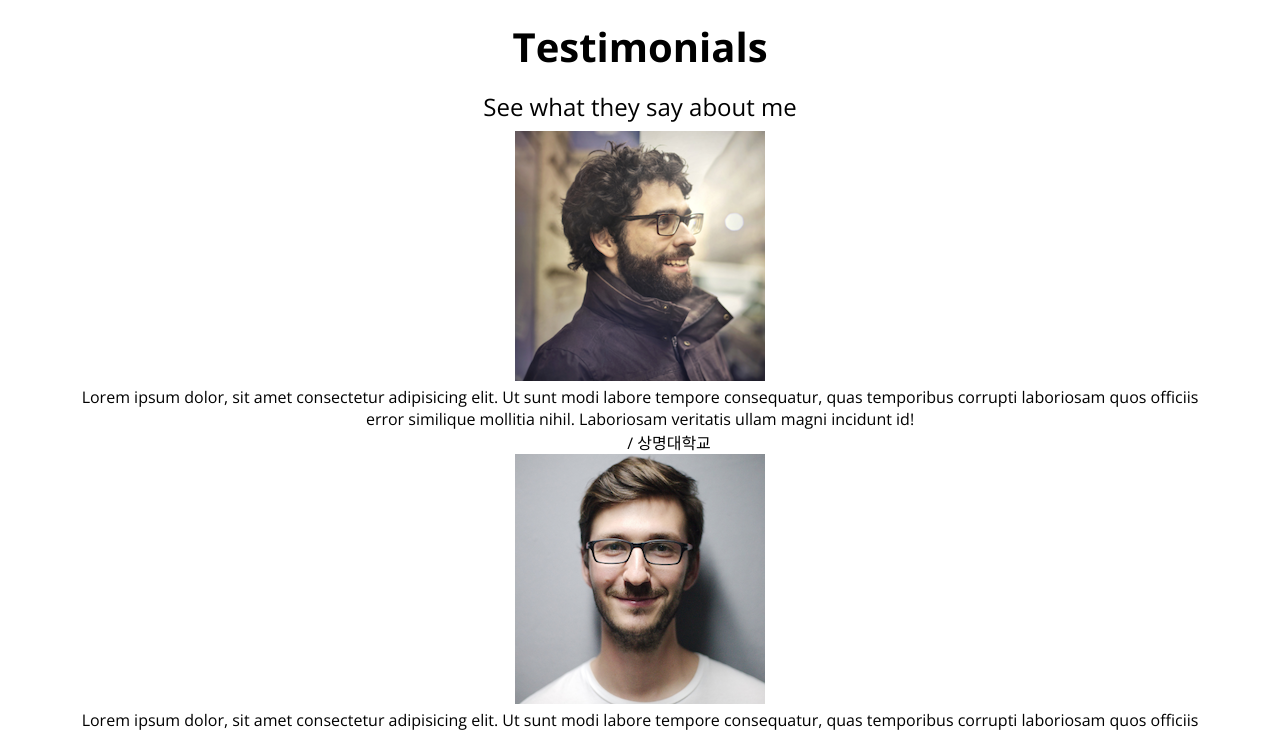
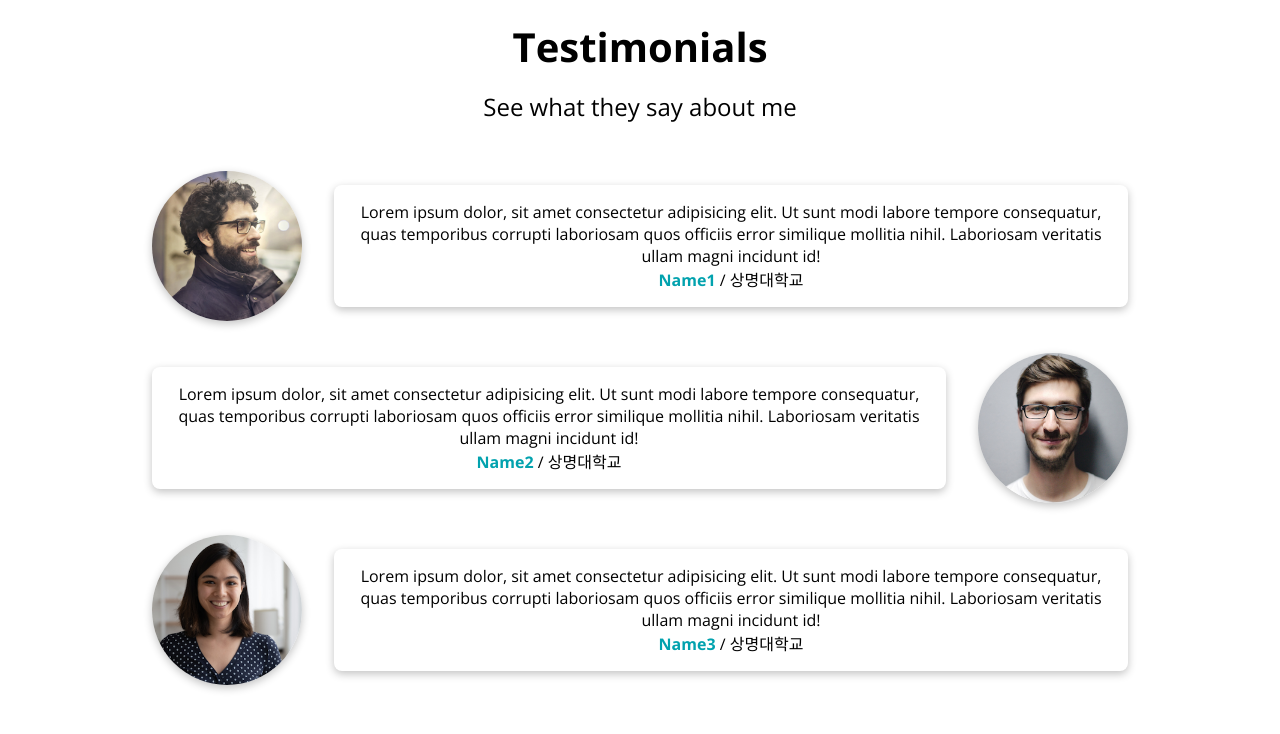
Before and after one commit to wkdtnqls0506/new_portfolio, a plain HTML site: page index.html in a window 1280 px wide. Shown: the part 3040-3774 px from the top of the page. Drawn offline with nearby package versions, Linux system fonts and the light colour scheme; a web font is replaced by a local one.

Commit message:
CSS-Testimonials

```diff
--- a/css/style.css
+++ b/css/style.css
@@ -318,7 +318,7 @@ button:focus {
     right: 16px;
     width: 28px;
     height: 28px;
-    line-height: 28px;
+    line-height: 28px;  /* 가운데 정렬 */
     border-radius: 100%;
     background-color: var(--color-accent-variant);
     color: var(--color-text);
@@ -340,8 +340,8 @@ button:focus {
 
 .project {
     position: relative;
-    border-radius: 8px;  /* 아래에 텍스트가 존재하기 때문에 아래가 radius 적용이 되지 않음 */
-    overflow: hidden;
+    border-radius: 8px;
+    overflow: hidden;  /* HTML 요소 밖으로 튀어나오는 컨텐츠를 숨김 */
 }
 
 .project__img {
@@ -380,3 +380,38 @@ button:focus {
     height: 2px;
     background-color: var(--color-accent);
 }
+
+/* Testimonials */
+.testimonials {
+    margin : 3rem;
+}
+
+.testimonial {
+    display: flex;
+    align-items: center;
+    gap: 2rem;
+    margin-bottom: 2rem;
+}
+
+.testimonial:nth-child(even) .testimonial__img {
+    order: 1;  /* 0부터 시작 */
+}
+
+.testimonial__img {
+    width: 150px;
+    height: 150px;
+    border-radius: 100%;
+    box-shadow: rgba(0, 0, 0, 0.24) 0px 3px 8px;
+}
+
+.testimonial__bubble {
+    padding: 1rem;
+    border-radius: 8px;
+    box-shadow: rgba(0, 0, 0, 0.24) 0px 3px 8px;
+}
+
+.testimonial__bubble__name {
+    color: var(--color-accent);
+    font-weight: bold;
+    filter: brightness(70%);
+}
--- a/index.html
+++ b/index.html
@@ -238,29 +238,29 @@
       </div>
     </section>
     <!-- Testimonials -->
-    <section id="testimonial" class="section">
+    <section id="testimonial" class="section max-container">
       <h2 class="title">Testimonials</h2>
       <p class="description">See what they say about me</p>
-      <ul>
-        <li>
-          <img src="./images/testimonials/people1.webp" alt="people1">
-          <div>
+      <ul class="testimonials">
+        <li class="testimonial">
+          <img src="./images/testimonials/people1.webp" alt="people1" class="testimonial__img">
+          <div class="testimonial__bubble">
             <p>Lorem ipsum dolor, sit amet consectetur adipisicing elit. Ut sunt modi labore tempore consequatur, quas temporibus corrupti laboriosam quos officiis error similique mollitia nihil. Laboriosam veritatis ullam magni incidunt id!</p>
-            <p><a href="#">Name1</a> / 상명대학교</p>
+            <p><a href="#" class="testimonial__bubble__name">Name1</a> / 상명대학교</p>
           </div>
         </li>
-        <li>
-          <img src="./images/testimonials/people2.webp" alt="people2">
-          <div>
+        <li class="testimonial">
+          <img src="./images/testimonials/people2.webp" alt="people2" class="testimonial__img">
+          <div class="testimonial__bubble">
             <p>Lorem ipsum dolor, sit amet consectetur adipisicing elit. Ut sunt modi labore tempore consequatur, quas temporibus corrupti laboriosam quos officiis error similique mollitia nihil. Laboriosam veritatis ullam magni incidunt id!</p>
-            <p><a href="#">Name2</a> / 상명대학교</p>
+            <p><a href="#" class="testimonial__bubble__name">Name2</a> / 상명대학교</p>
           </div>
         </li>
-        <li>
-          <img src="./images/testimonials/people3.webp" alt="people4">
-          <div>
+        <li class="testimonial">
+          <img src="./images/testimonials/people3.webp" alt="people3" class="testimonial__img">
+          <div class="testimonial__bubble">
             <p>Lorem ipsum dolor, sit amet consectetur adipisicing elit. Ut sunt modi labore tempore consequatur, quas temporibus corrupti laboriosam quos officiis error similique mollitia nihil. Laboriosam veritatis ullam magni incidunt id!</p>
-            <p><a href="#">Name3</a> / 상명대학교</p>
+            <p><a href="#" class="testimonial__bubble__name">Name3</a> / 상명대학교</p>
           </div>
         </li>
       </ul>
```
